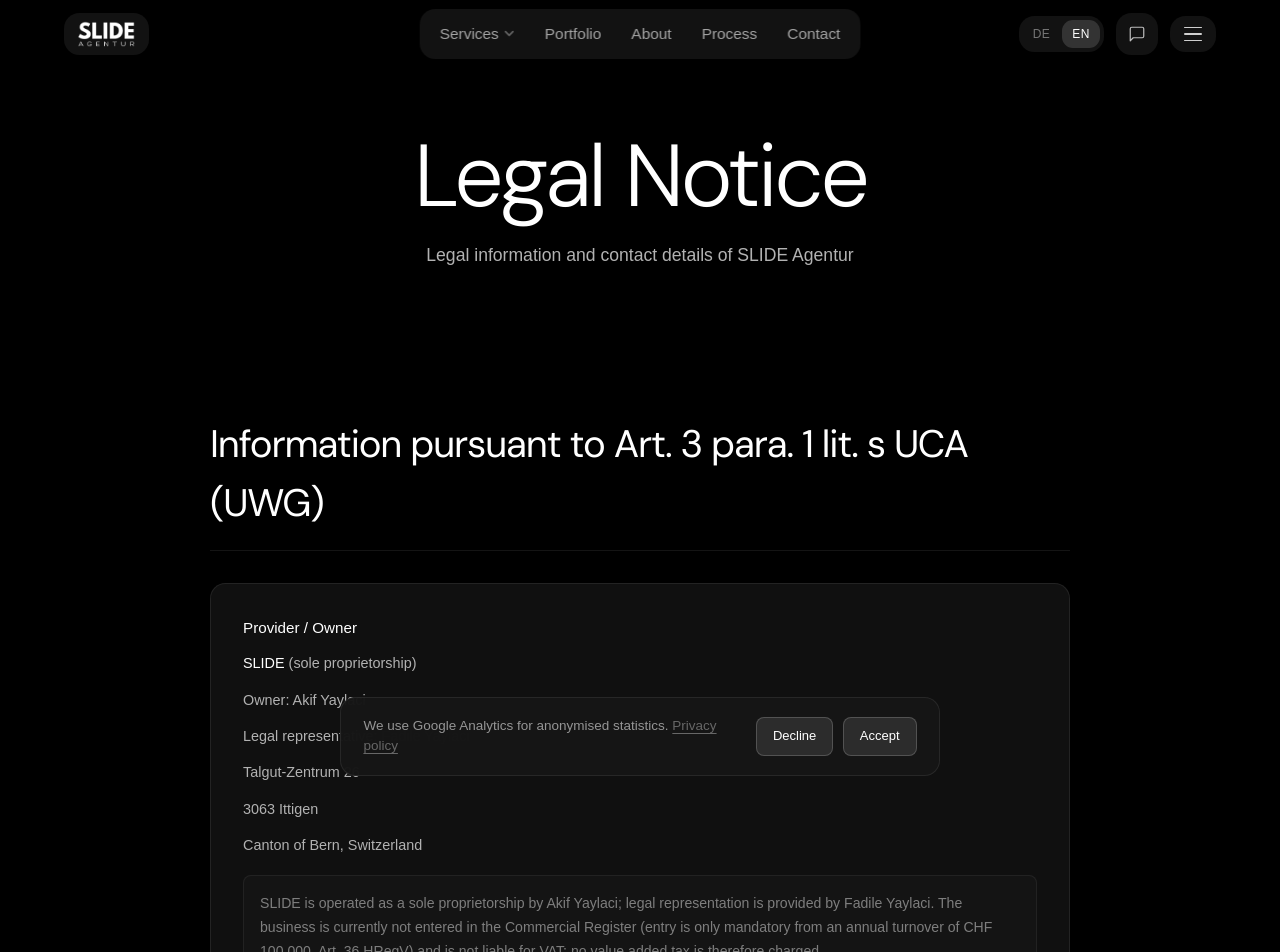
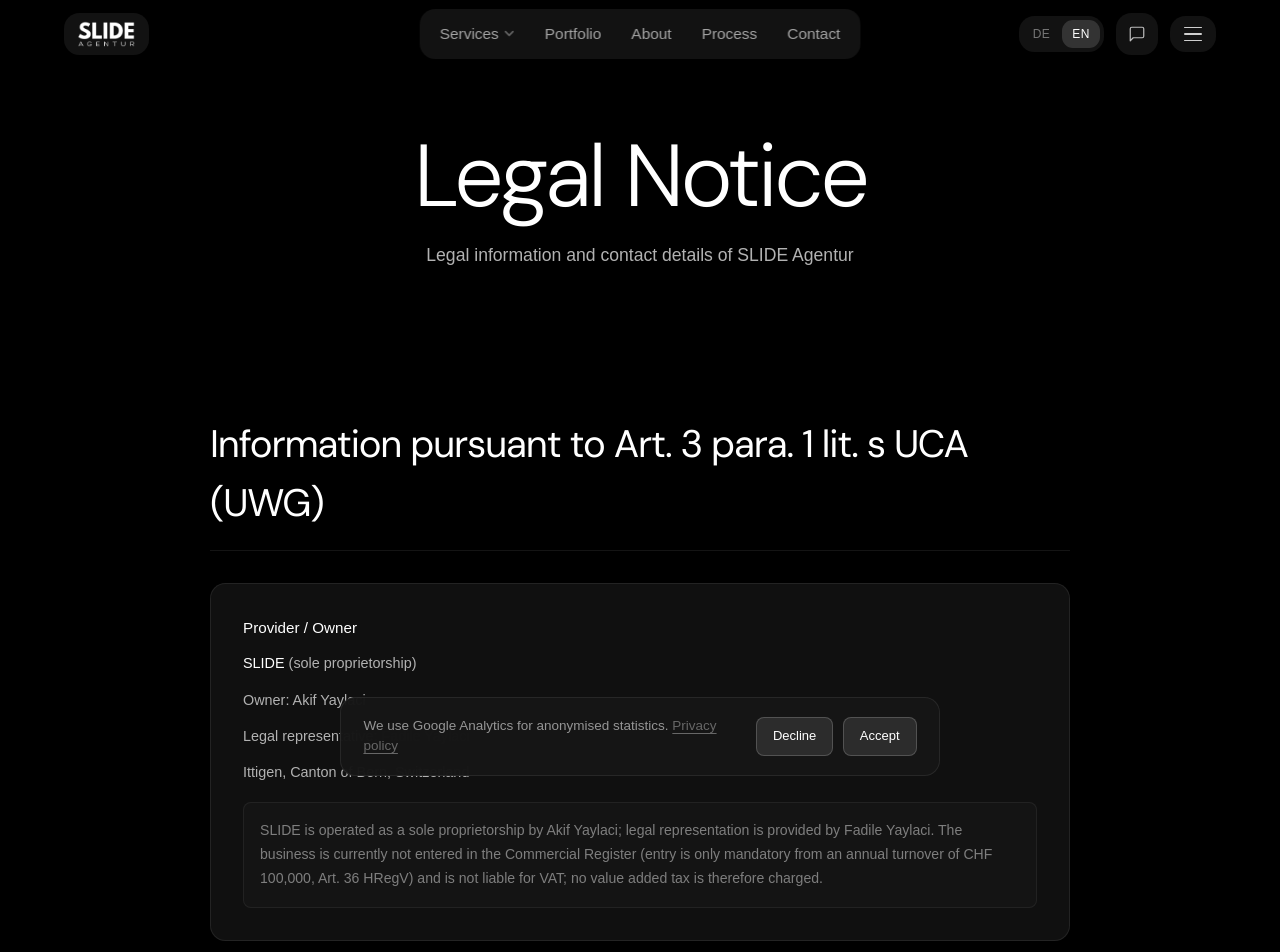
Before and after one commit to ak0f/netlifyt, a Next.js app: page /impressum in a window 1280 px wide. Shown: the top 952 px of the page. Built offline with nearby package versions, Linux system fonts and the light colour scheme; a web font is replaced by a local one.

Commit message:
Remove street address and postal code from public pages
Strips streetAddress/postalCode from AGB, Datenschutz, Impressum and
the ProfessionalService JSON-LD; keeps city (Ittigen) for legal/SEO
purposes.

```diff
--- a/app/agb/AGBContent.tsx
+++ b/app/agb/AGBContent.tsx
@@ -42,8 +42,8 @@
         <Block title="1.1 Geltungsbereich">
           <p>
             Diese Allgemeinen Geschäftsbedingungen (nachfolgend «AGB») gelten für sämtliche Verträge,
-            Leistungen und Angebote von SLIDE, Einzelunternehmen, Inhaber Akif Yaylaci, Talgut-Zentrum 26,
-            3063 Ittigen (nachfolgend «Auftragnehmer»), gegenüber seinen Kundinnen und Kunden
+            Leistungen und Angebote von SLIDE, Einzelunternehmen, Inhaber Akif Yaylaci, Ittigen
+            (nachfolgend «Auftragnehmer»), gegenüber seinen Kundinnen und Kunden
             (nachfolgend «Auftraggeber»). Sie gelten sowohl gegenüber Unternehmen als auch gegenüber
             Konsumentinnen und Konsumenten.
           </p>
@@ -317,8 +317,8 @@
               Vertragsabschlusses.
             </p>
             <p>
-              Um Ihr Widerrufsrecht auszuüben, müssen Sie uns – SLIDE, Akif Yaylaci, Talgut-Zentrum 26,
-              3063 Ittigen, Schweiz, E-Mail{' '}
+              Um Ihr Widerrufsrecht auszuüben, müssen Sie uns – SLIDE, Akif Yaylaci, Ittigen,
+              Schweiz, E-Mail{' '}
               <a href="mailto:info@slideagentur.ch" className="legal-link">info@slideagentur.ch</a>, Telefon{' '}
               <a href="tel:+41783262952" className="legal-link">+41 78 326 29 52</a> – mittels einer eindeutigen
               Erklärung (z.&nbsp;B. ein mit der Post versandter Brief oder eine E-Mail) über Ihren Entschluss,
@@ -358,7 +358,7 @@
             zurück.)
           </p>
           <div className="mt-2 p-5 rounded-lg font-mono text-[0.85rem] leading-[1.9]" style={{ ...infoBox, color: 'var(--t2)' }}>
-            <p>An: SLIDE, Akif Yaylaci, Talgut-Zentrum 26, 3063 Ittigen, Schweiz, info@slideagentur.ch</p>
+            <p>An: SLIDE, Akif Yaylaci, Ittigen, Schweiz, info@slideagentur.ch</p>
             <p>— Hiermit widerrufe(n) ich/wir (*) den von mir/uns (*) abgeschlossenen Vertrag über die Erbringung der folgenden Dienstleistung: ______________________________</p>
             <p>— Bestellt am (*) / abgeschlossen am (*): ______________</p>
             <p>— Name des/der Verbraucher(s): ______________________________</p>
@@ -410,7 +410,7 @@
           <p>Für Fragen zu diesen AGB:</p>
           <p>
             <strong>SLIDE</strong> – Akif Yaylaci<br />
-            Talgut-Zentrum 26, 3063 Ittigen<br />
+            Ittigen<br />
             <a href="mailto:info@slideagentur.ch" className="legal-link">info@slideagentur.ch</a><br />
             <a href="tel:+41783262952" className="legal-link">+41 78 326 29 52</a>
           </p>
@@ -427,7 +427,7 @@
         <Block title="1.1 Scope">
           <p>
             These General Terms and Conditions (hereinafter «GTC») apply to all contracts, services and offers
-            of SLIDE, sole proprietorship, owner Akif Yaylaci, Talgut-Zentrum 26, 3063 Ittigen (hereinafter
+            of SLIDE, sole proprietorship, owner Akif Yaylaci, Ittigen (hereinafter
             «Contractor»), towards its customers (hereinafter «Client»). They apply both to businesses and to
             consumers.
           </p>
@@ -690,8 +690,8 @@
               the conclusion of the contract.
             </p>
             <p>
-              To exercise your right of withdrawal, you must inform us – SLIDE, Akif Yaylaci, Talgut-Zentrum 26,
-              3063 Ittigen, Switzerland, e-mail{' '}
+              To exercise your right of withdrawal, you must inform us – SLIDE, Akif Yaylaci, Ittigen,
+              Switzerland, e-mail{' '}
               <a href="mailto:info@slideagentur.ch" className="legal-link">info@slideagentur.ch</a>, phone{' '}
               <a href="tel:+41783262952" className="legal-link">+41 78 326 29 52</a> – of your decision to
               withdraw from this contract by means of a clear statement (e.g. a letter sent by post or an
@@ -725,7 +725,7 @@
         <Block title="11.4 Model withdrawal form">
           <p>(If you wish to withdraw from the contract, please complete this form and return it.)</p>
           <div className="mt-2 p-5 rounded-lg font-mono text-[0.85rem] leading-[1.9]" style={{ ...infoBox, color: 'var(--t2)' }}>
-            <p>To: SLIDE, Akif Yaylaci, Talgut-Zentrum 26, 3063 Ittigen, Switzerland, info@slideagentur.ch</p>
+            <p>To: SLIDE, Akif Yaylaci, Ittigen, Switzerland, info@slideagentur.ch</p>
             <p>— I/we (*) hereby withdraw from the contract concluded by me/us (*) for the provision of the following service: ______________________________</p>
             <p>— Ordered on (*) / concluded on (*): ______________</p>
             <p>— Name of consumer(s): ______________________________</p>
@@ -776,7 +776,7 @@
           <p>For questions about these GTC:</p>
           <p>
             <strong>SLIDE</strong> – Akif Yaylaci<br />
-            Talgut-Zentrum 26, 3063 Ittigen<br />
+            Ittigen<br />
             <a href="mailto:info@slideagentur.ch" className="legal-link">info@slideagentur.ch</a><br />
             <a href="tel:+41783262952" className="legal-link">+41 78 326 29 52</a>
           </p>
--- a/app/datenschutz/DatenschutzContent.tsx
+++ b/app/datenschutz/DatenschutzContent.tsx
@@ -63,9 +63,7 @@
           <p>
             <strong>SLIDE</strong> (Einzelunternehmen)<br />
             Akif Yaylaci<br />
-            Talgut-Zentrum 26<br />
-            3063 Ittigen<br />
-            Kanton Bern, Schweiz
+            Ittigen, Kanton Bern, Schweiz
           </p>
           <p>
             E-Mail: <a href="mailto:info@slideagentur.ch" className="legal-link">info@slideagentur.ch</a><br />
@@ -424,9 +422,7 @@
           <p>
             <strong>SLIDE</strong> (sole proprietorship)<br />
             Akif Yaylaci<br />
-            Talgut-Zentrum 26<br />
-            3063 Ittigen<br />
-            Canton of Bern, Switzerland
+            Ittigen, Canton of Bern, Switzerland
           </p>
           <p>
             E-mail: <a href="mailto:info@slideagentur.ch" className="legal-link">info@slideagentur.ch</a><br />
--- a/app/impressum/ImpressumContent.tsx
+++ b/app/impressum/ImpressumContent.tsx
@@ -50,9 +50,7 @@
           <p><strong>SLIDE</strong> (Einzelunternehmen)</p>
           <p>Inhaber: Akif Yaylaci</p>
           <p>Gesetzliche Vertreterin: Fadile Yaylaci</p>
-          <p>Talgut-Zentrum 26</p>
-          <p>3063 Ittigen</p>
-          <p>Kanton Bern, Schweiz</p>
+          <p>Ittigen, Kanton Bern, Schweiz</p>
           <div className="mt-4 p-4 rounded-lg text-[0.88rem] font-light leading-[1.7]" style={noteBox}>
             SLIDE wird als Einzelunternehmen von Akif Yaylaci geführt; die gesetzliche Vertretung
             erfolgt durch Fadile Yaylaci. Das Unternehmen ist derzeit nicht im Handelsregister
@@ -68,7 +66,7 @@
         </Block>
 
         <Block title="Verantwortlich für den Inhalt">
-          <p>Akif Yaylaci, Talgut-Zentrum 26, 3063 Ittigen, Schweiz.</p>
+          <p>Akif Yaylaci, Ittigen, Schweiz.</p>
         </Block>
       </Section>
 
@@ -145,9 +143,7 @@
           <p><strong>SLIDE</strong> (sole proprietorship)</p>
           <p>Owner: Akif Yaylaci</p>
           <p>Legal representative: Fadile Yaylaci</p>
-          <p>Talgut-Zentrum 26</p>
-          <p>3063 Ittigen</p>
-          <p>Canton of Bern, Switzerland</p>
+          <p>Ittigen, Canton of Bern, Switzerland</p>
           <div className="mt-4 p-4 rounded-lg text-[0.88rem] font-light leading-[1.7]" style={noteBox}>
             SLIDE is operated as a sole proprietorship by Akif Yaylaci; legal representation is provided
             by Fadile Yaylaci. The business is currently not entered in the Commercial Register (entry is
@@ -162,7 +158,7 @@
         </Block>
 
         <Block title="Responsible for content">
-          <p>Akif Yaylaci, Talgut-Zentrum 26, 3063 Ittigen, Switzerland.</p>
+          <p>Akif Yaylaci, Ittigen, Switzerland.</p>
         </Block>
       </Section>
 
--- a/app/layout.tsx
+++ b/app/layout.tsx
@@ -90,8 +90,6 @@
   priceRange: 'CHF',
   address: {
     '@type': 'PostalAddress',
-    streetAddress: 'Talgut-Zentrum 26',
-    postalCode: '3063',
     addressLocality: 'Ittigen',
     addressRegion: 'Bern',
     addressCountry: 'CH',
```
